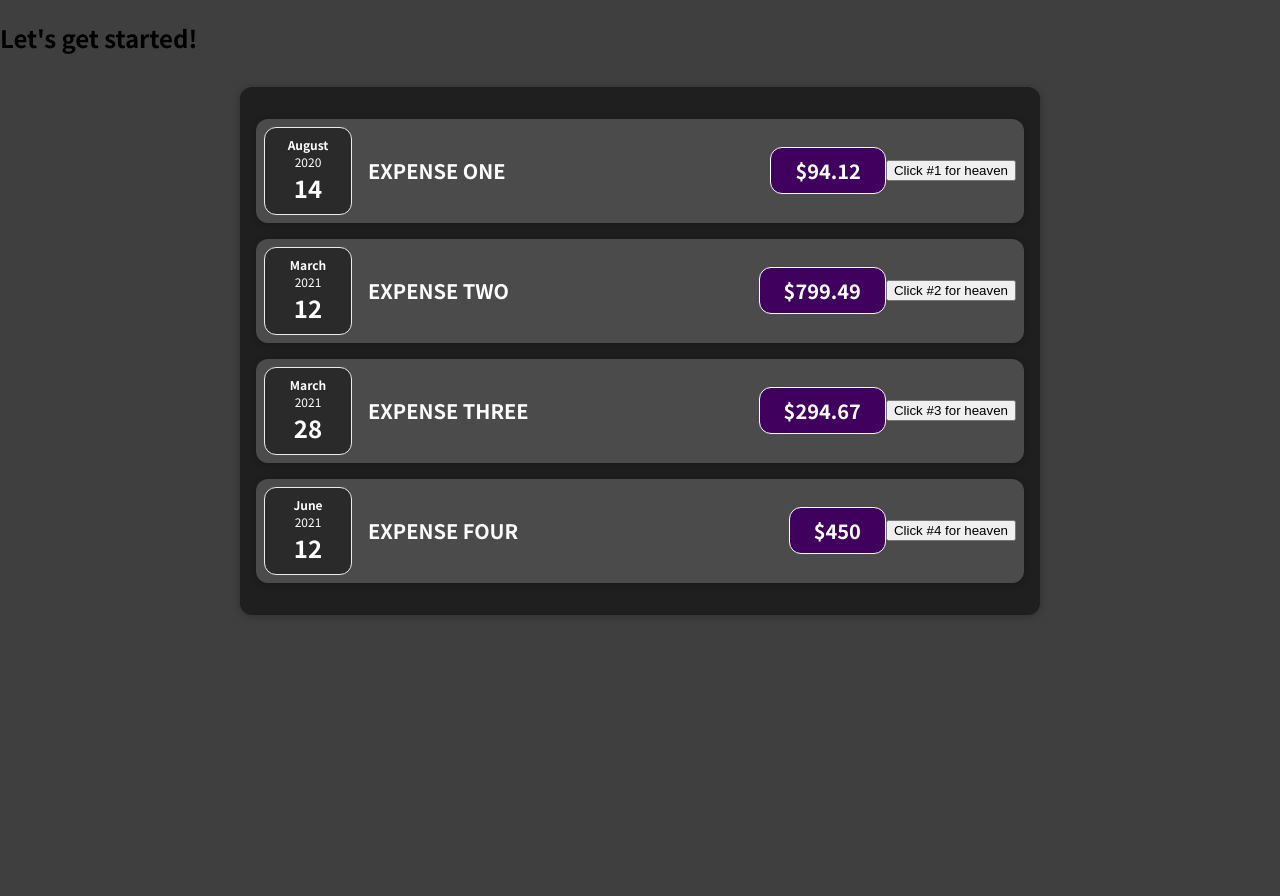
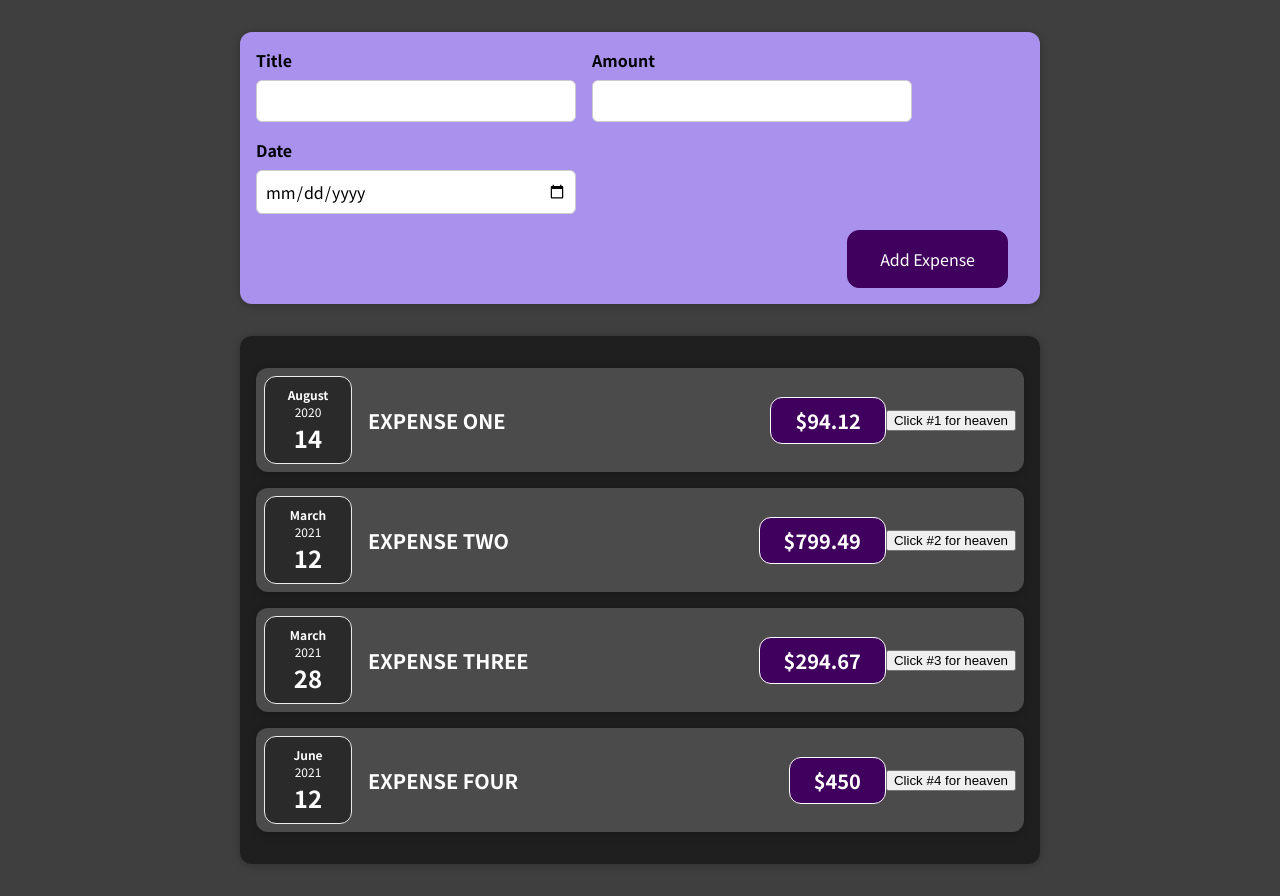
Before and after one commit to hajschroeder/react-practice, a React (Create React App) app: page / in a window 1280 px wide. Before the commit the page ends 800 px from the top, so only its background shows below. Built offline with nearby package versions, Linux system fonts and the light colour scheme.

Commit message:
include simple form

```diff
--- a/src/App.js
+++ b/src/App.js
@@ -1,5 +1,5 @@
 import Expenses from "./components/Expenses/Expenses";
-
+import NewExpense from "./components/NewExpense/NewExpense";
 function App() {
   const expenses = [
     {
@@ -29,8 +29,8 @@ function App() {
   ];
   return (
     <div>
-      <h2>Let's get started!</h2>
       <div>
+        <NewExpense />
         <Expenses itemsDef={expenses}/>
       </div>
 
--- /dev/null
+++ b/src/components/NewExpense/ExpenseForm.css
@@ -0,0 +1,26 @@
+.new-expense__controls {
+  display: flex;
+  flex-wrap: wrap;
+  gap: 1rem;
+  margin-bottom: 1rem;
+  text-align: left;
+}
+
+.new-expense__control label {
+  font-weight: bold;
+  margin-bottom: 0.5rem;
+  display: block;
+}
+
+.new-expense__control input {
+  font: inherit;
+  padding: 0.5rem;
+  border-radius: 6px;
+  border: 1px solid #ccc;
+  width: 20rem;
+  max-width: 100%;
+}
+
+.new-expense__actions {
+  text-align: right;
+}
--- /dev/null
+++ b/src/components/NewExpense/ExpenseForm.js
@@ -0,0 +1,28 @@
+import './ExpenseForm.css'
+
+const ExpenseForm = () => {
+  return (
+    <form>
+      <div className="new-expense__controls ">
+        <div className="new-expense__control ">
+          <label>Title</label>
+          <input type='text' />
+        </div>
+        <div className="new-expense__control ">
+          <label>Amount</label>
+          <input type='number' min='0.01' step='0.01' />
+        </div>
+        <div className="new-expense__control ">
+          <label>Date</label>
+          <input type='date' min="2019-01-01" max="2024-12-12" />
+        </div>
+
+      </div>
+      <div className="new-expense__actions ">
+        <button type="submit">Add Expense</button>
+      </div>
+    </form>
+  )
+}
+
+export default ExpenseForm
--- /dev/null
+++ b/src/components/NewExpense/NewExpense.css
@@ -0,0 +1,38 @@
+.new-expense {
+  background-color: #a892ee;
+  padding: 1rem;
+  margin: 2rem auto;
+  width: 50rem;
+  max-width: 95%;
+  border-radius: 12px;
+  text-align: center;
+  box-shadow: 0 1px 8px rgba(0, 0, 0, 0.25);
+}
+
+.new-expense button {
+  font: inherit;
+  cursor: pointer;
+  padding: 1rem 2rem;
+  border: 1px solid #40005d;
+  background-color: #40005d;
+  color: white;
+  border-radius: 12px;
+  margin-right: 1rem;
+}
+
+.new-expense button:hover,
+.new-expense button:active {
+  background-color: #510674;
+  border-color: #510674;
+}
+
+.new-expense button.alternative {
+  color: #220131;
+  border-color: transparent;
+  background-color: transparent;
+}
+
+.new-expense button.alternative:hover,
+.new-expense button.alternative:active {
+  background-color: #ddb3f8;
+}
--- /dev/null
+++ b/src/components/NewExpense/NewExpense.js
@@ -0,0 +1,12 @@
+import './NewExpense.css'
+import ExpenseForm from './ExpenseForm';
+
+const NewExpense = () => {
+  return(
+    <div className='new-expense'>
+      <ExpenseForm />
+    </div>
+  )
+};
+
+export default NewExpense
```
Also changed, not shown: src/components/Expenses/ExpensesFilter.css (added, +24 -0 lines), src/components/Expenses/ExpensesFilter.js (added, +21 -0 lines).
